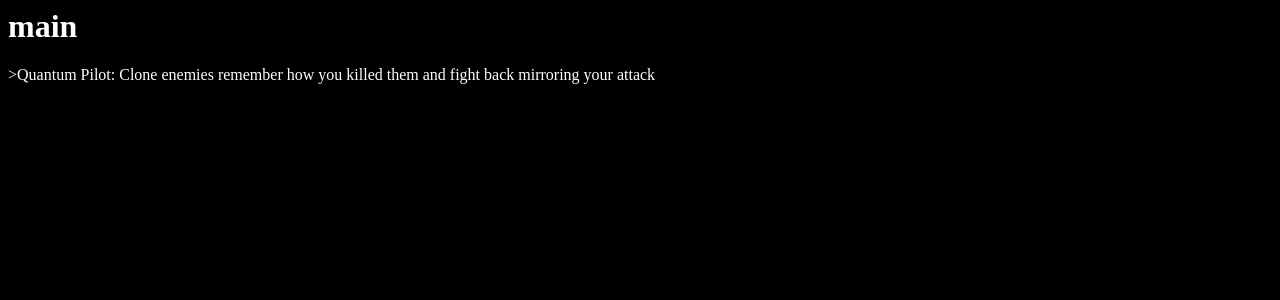
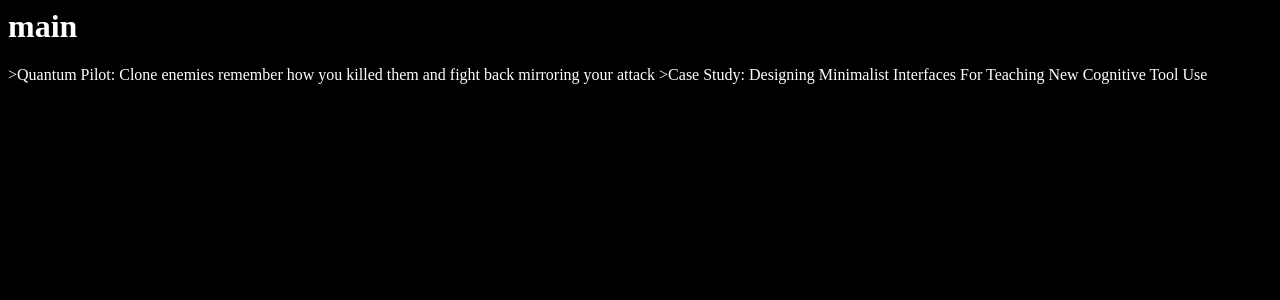
Before and after one commit to QuantumProductions/quantumproductions, a Jekyll site: the page built from index.md, in a window 1280 px wide. Shown: the top 300 px of the page. Built offline with Jekyll 4.4.1, drawn with Linux system fonts in a browser that asks for light colours; Markdown is read by kramdown in place of the engine named in the settings.

Commit message:
Link on main page

```diff
--- a/index.md
+++ b/index.md
@@ -4,3 +4,4 @@ layout: default
 ---
 
 [>Quantum Pilot: Clone enemies remember how you killed them and fight back mirroring your attack](https://itunes.apple.com/us/app/quantum-pilot/id935956154?mt=8)
+[>Case Study: Designing Minimalist Interfaces For Teaching New Cognitive Tool Use](/designing_minimalist)
```
